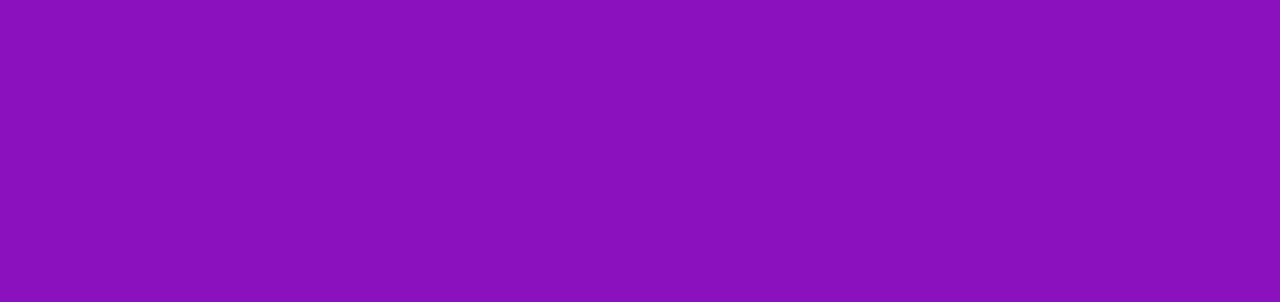
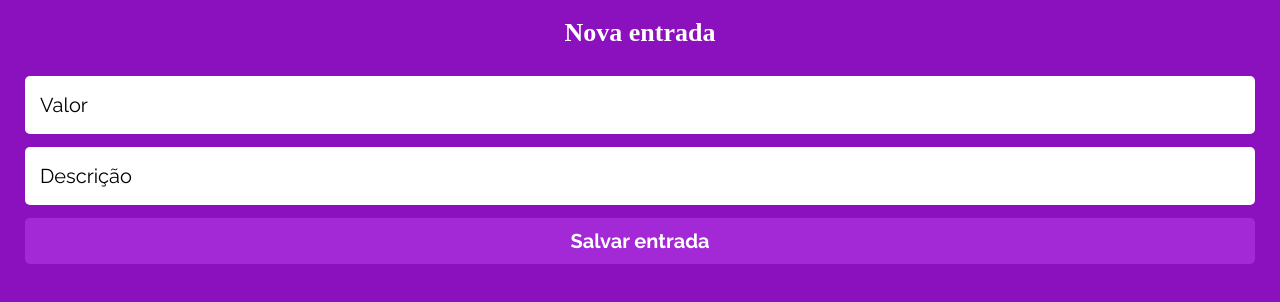
Before and after one commit to starunz/My-Wallet-, a React (Create React App) app: page /add-entry in a window 1280 px wide. Before the commit this address had no page. Shown: the top 302 px of the page. Built offline with nearby package versions, Linux system fonts and the light colour scheme; a web font is replaced by a local one.

Commit message:
add-entry route implemented and layout completed

```diff
--- a/src/App.js
+++ b/src/App.js
@@ -1,5 +1,5 @@
 import { BrowserRouter, Routes, Route } from "react-router-dom";
-import { SignUp, SignIn, Wallet } from "./pages";
+import { SignUp, SignIn, Wallet, AddEntry } from "./pages";
 import { AuthProvider } from "./contexts/AuthContext";
 
 const App = () => {
@@ -10,6 +10,7 @@ const App = () => {
                     <Route path='/' element={<SignIn />} />
                     <Route path='/sign-up' element={<SignUp />} />
                     <Route path='wallet' element={<Wallet />} />
+                    <Route path='add-entry' element={<AddEntry />} />
                 </Routes>
             </BrowserRouter>
         </AuthProvider>
--- /dev/null
+++ b/src/components/styleEntry&Exit/style.js
@@ -0,0 +1,21 @@
+import styled from "styled-components";
+
+export const Container = styled.div`
+display: flex;
+flex-direction: column;
+align-items: center;
+justify-content: space-between;
+
+padding: 20px 0;
+
+font-family: 'Raleway', sans-serif;
+`;
+
+export const Title = styled.div`
+  font-size: 26px;
+  font-weight: 700;
+
+  text-align: start;
+
+  color: #ffffff;
+`;
--- /dev/null
+++ b/src/pages/addEntry.js/AddEntry.js
@@ -0,0 +1,65 @@
+import { useState } from "react";
+import { useNavigate } from "react-router-dom";
+
+import { Form, Input, Button } from "../../components/styleSignIn&SignUp";
+import { Container, Title } from "../../components/styleEntry&Exit/style";
+
+import api from "../../services/api";
+import useAuth from '../../hooks/useAuth';
+
+import { ThreeDots } from 'react-loader-spinner';
+import Swal from 'sweetalert2'
+
+const AddEntry = () => {
+    const [transactionData, setTransactionData] = useState({
+        value: '',
+        description: '',
+    });
+    const [isLoading, setIsLoading] = useState(false);
+    const navigate = useNavigate();
+    const { auth } = useAuth();
+
+    function handleChange(e) {
+    setTransactionData({ ...transactionData, [e.target.name]: e.target.value });
+    }
+
+    function handleEntry (){
+
+    }
+
+    return (
+        <Container>
+        <Title>Nova entrada</Title>
+            <Form onSubmit={handleEntry}>
+                <Input
+                    type='number'
+                    placeholder='Valor'
+                    name='value'
+                    onChange={handleChange}
+                    value={transactionData.value}
+                    disabled={isLoading}
+                    required
+                />
+                <Input
+                    type='text'
+                    placeholder='Descrição'
+                    name='description'
+                    onChange={handleChange}
+                    value={transactionData.description}
+                    disabled={isLoading}
+                    required
+                />
+
+                <Button type='submit' disabled={isLoading}>
+                {isLoading ? (
+                    <ThreeDots color="#FFFFFF" height={50} width={50} />
+                ) : (
+                    "Salvar entrada"
+                )}
+                </Button>
+            </Form>
+        </Container>
+    );
+}
+
+export default AddEntry;
--- a/src/pages/index.js
+++ b/src/pages/index.js
@@ -1,5 +1,6 @@
 import SignUp from "./signUp/SignUp";
 import SignIn from "./SignIn/SignIn";
 import Wallet from "./wallet/Wallet";
+import AddEntry from "./addEntry.js/AddEntry";
 
-export { SignUp, SignIn, Wallet, }
+export { SignUp, SignIn, Wallet, AddEntry}
```
